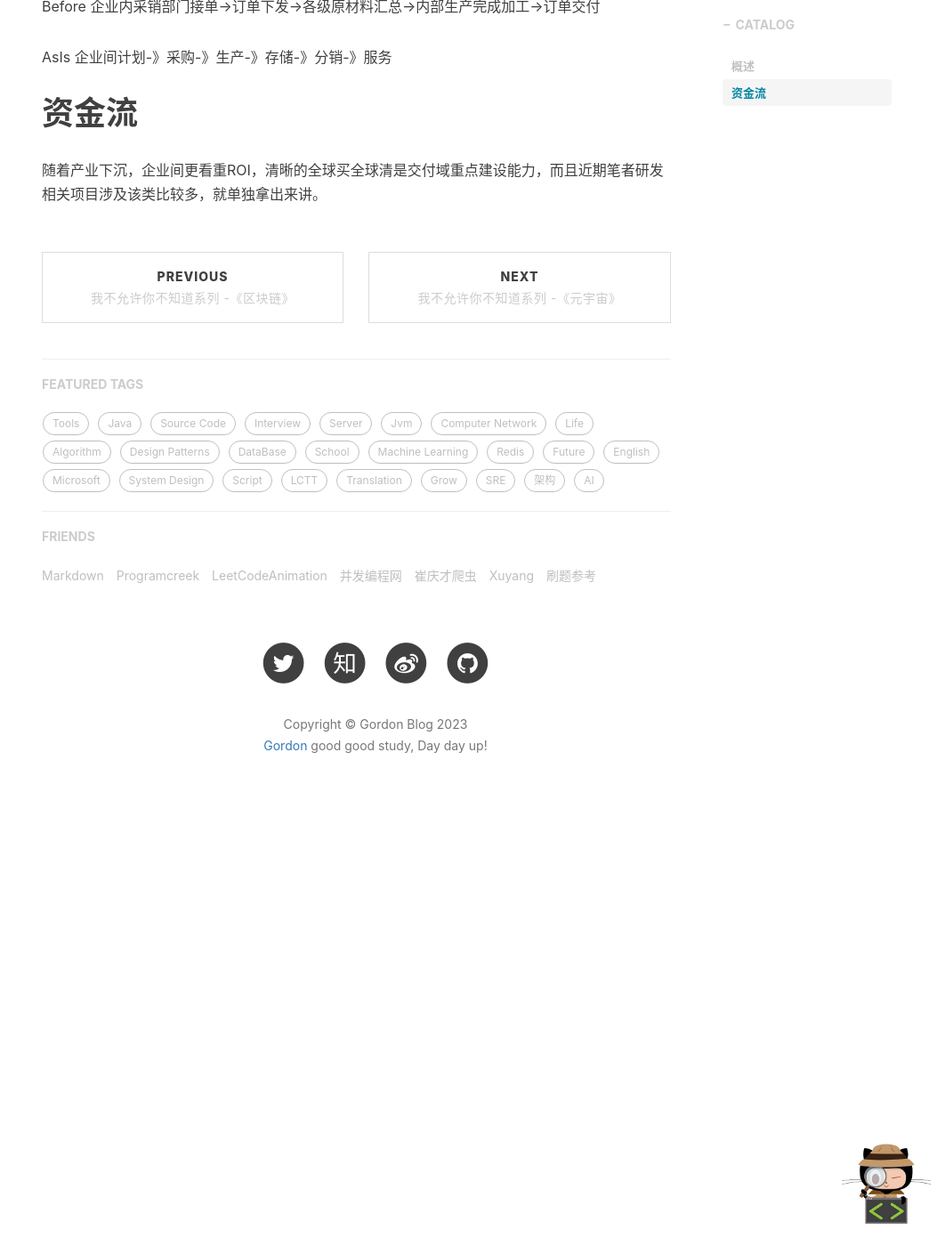
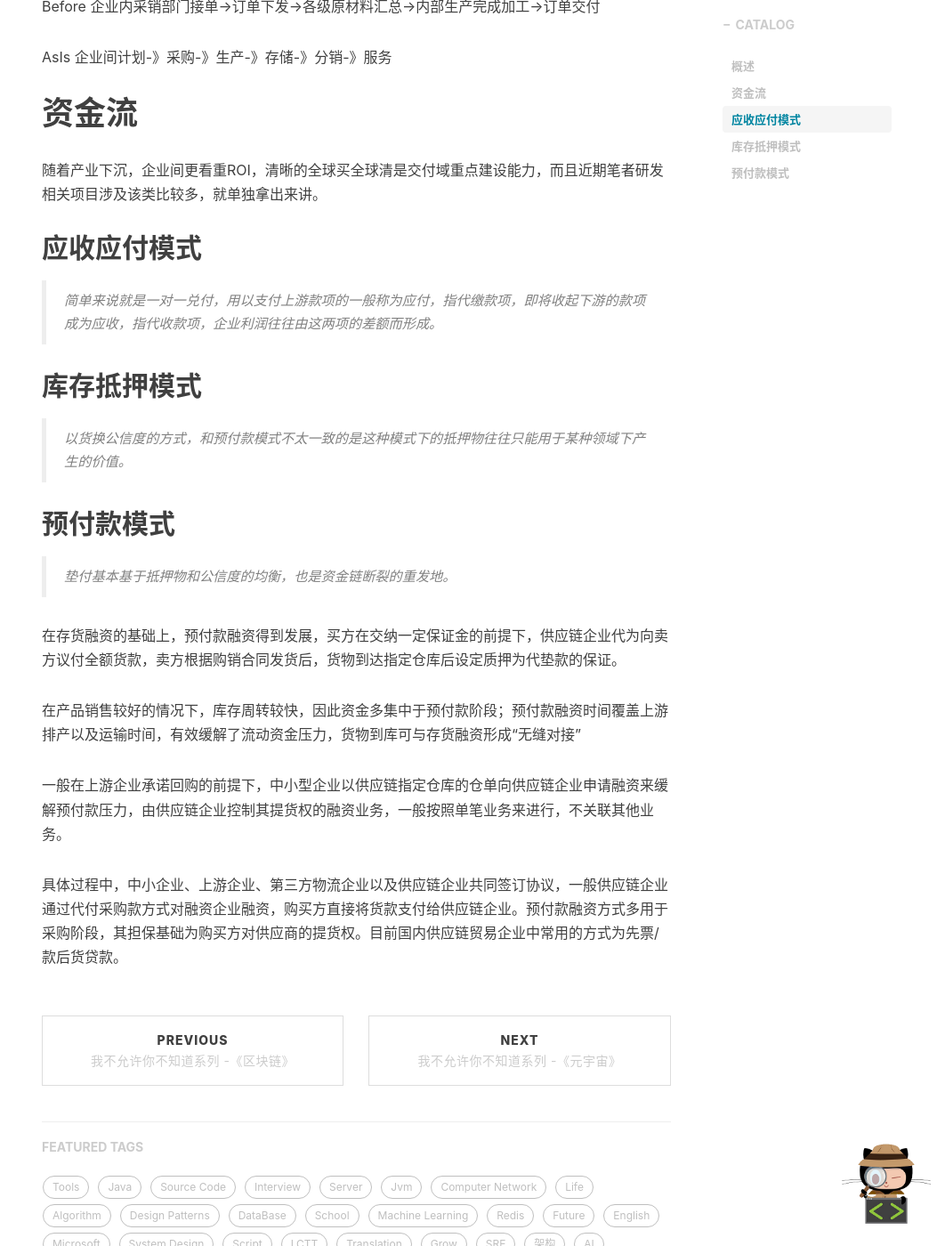
Before and after one commit to Gordon-Deng/Gordon-Deng.github.io, a Jekyll site: the page built from _posts/2021-12-02-我不允许你不知道-互联网供应链.markdown, in a window 1280 px wide and 1400 px high, scrolled down 995 px. Shown: the whole window at 89% size, without its empty margins (218-1280 px from the left). Built offline with Jekyll 4.4.1, drawn with Linux system fonts in a browser that asks for light colours; nearby versions of some CDN libraries; comment, search, counter and statistics services are not loaded.

Commit message:
Update 2021-12-02-我不允许你不知道-互联网供应链.markdown

```diff
--- a/_posts/2021-12-02-我不允许你不知道-互联网供应链.markdown
+++ b/_posts/2021-12-02-我不允许你不知道-互联网供应链.markdown
@@ -28,3 +28,20 @@ AsIs
 
 # 资金流
 随着产业下沉，企业间更看重ROI，清晰的全球买全球清是交付域重点建设能力，而且近期笔者研发相关项目涉及该类比较多，就单独拿出来讲。
+
+## 应收应付模式
+> 简单来说就是一对一兑付，用以支付上游款项的一般称为应付，指代缴款项，即将收起下游的款项成为应收，指代收款项，企业利润往往由这两项的差额而形成。
+
+## 库存抵押模式
+> 以货换公信度的方式，和预付款模式不太一致的是这种模式下的抵押物往往只能用于某种领域下产生的价值。
+
+## 预付款模式
+> 垫付基本基于抵押物和公信度的均衡，也是资金链断裂的重发地。
+
+在存货融资的基础上，预付款融资得到发展，买方在交纳一定保证金的前提下，供应链企业代为向卖方议付全额货款，卖方根据购销合同发货后，货物到达指定仓库后设定质押为代垫款的保证。
+
+在产品销售较好的情况下，库存周转较快，因此资金多集中于预付款阶段；预付款融资时间覆盖上游排产以及运输时间，有效缓解了流动资金压力，货物到库可与存货融资形成“无缝对接”
+
+一般在上游企业承诺回购的前提下，中小型企业以供应链指定仓库的仓单向供应链企业申请融资来缓解预付款压力，由供应链企业控制其提货权的融资业务，一般按照单笔业务来进行，不关联其他业务。
+
+具体过程中，中小企业、上游企业、第三方物流企业以及供应链企业共同签订协议，一般供应链企业通过代付采购款方式对融资企业融资，购买方直接将货款支付给供应链企业。预付款融资方式多用于采购阶段，其担保基础为购买方对供应商的提货权。目前国内供应链贸易企业中常用的方式为先票/款后货贷款。
```
